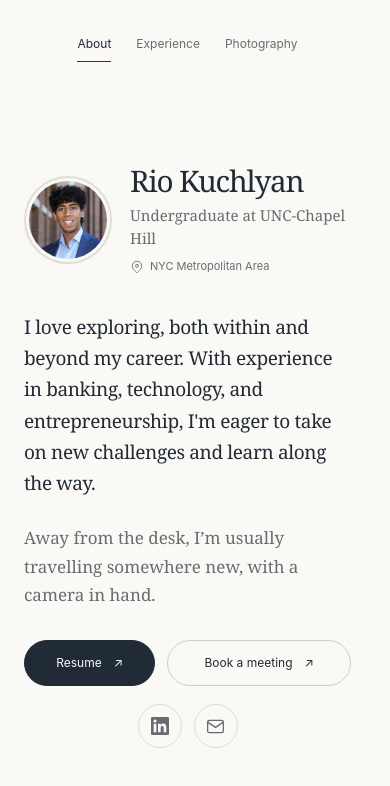
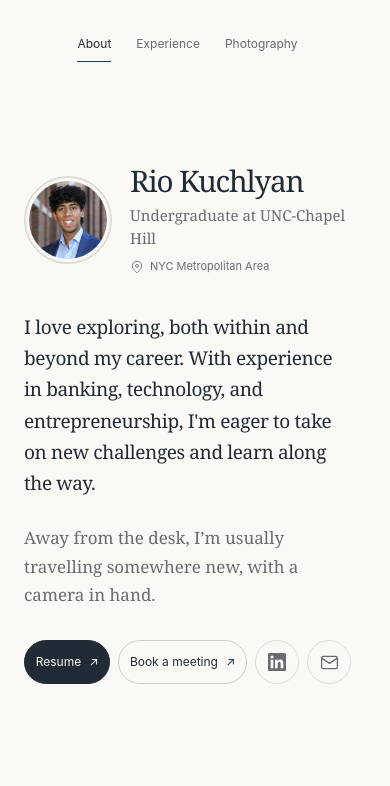
Before and after one commit to riokuchlyan/PortfolioWebsite, a Next.js app: page / in a window 390 px wide. Shown: the top 786 px of the page. Built offline with nearby package versions, Linux system fonts and the light colour scheme.

Commit message:
Refine actions and socials layout for better responsiveness

```diff
--- a/app/page.module.css
+++ b/app/page.module.css
@@ -31,13 +31,15 @@
   .introduction { margin-top: 36px; }
   .statement { font-size: 19px; }
   .personal { margin-top: 24px; font-size: 17px; }
-  .actions { margin-top: 30px; }
-  .socials { margin-left: 0; }
+  .actions { margin-top: 30px; flex-wrap: nowrap; gap: 8px; }
+  .actions > a { flex: 1 1 auto; min-height: 44px; padding-inline: 10px; gap: 8px; white-space: nowrap; }
+  .socials { flex: 0 0 auto; margin-left: 0; gap: 8px; }
+  .social { height: 44px; border: 1px solid var(--line); }
 }
 
-@media (max-width: 480px) {
-  .actions { display: grid; grid-template-columns: minmax(0, 1fr) minmax(0, 1.4fr); gap: 18px 12px; }
-  .actions > a { padding-inline: 14px; gap: 12px; white-space: nowrap; }
-  .socials { grid-column: 1 / -1; justify-content: center; gap: 12px; }
-  .social { height: 44px; border: 1px solid var(--line); }
+@media (max-width: 360px) {
+  .actions { gap: 6px; }
+  .actions > a { padding-inline: 7px; }
+  .actions > a span { display: none; }
+  .socials { gap: 6px; }
 }
```
